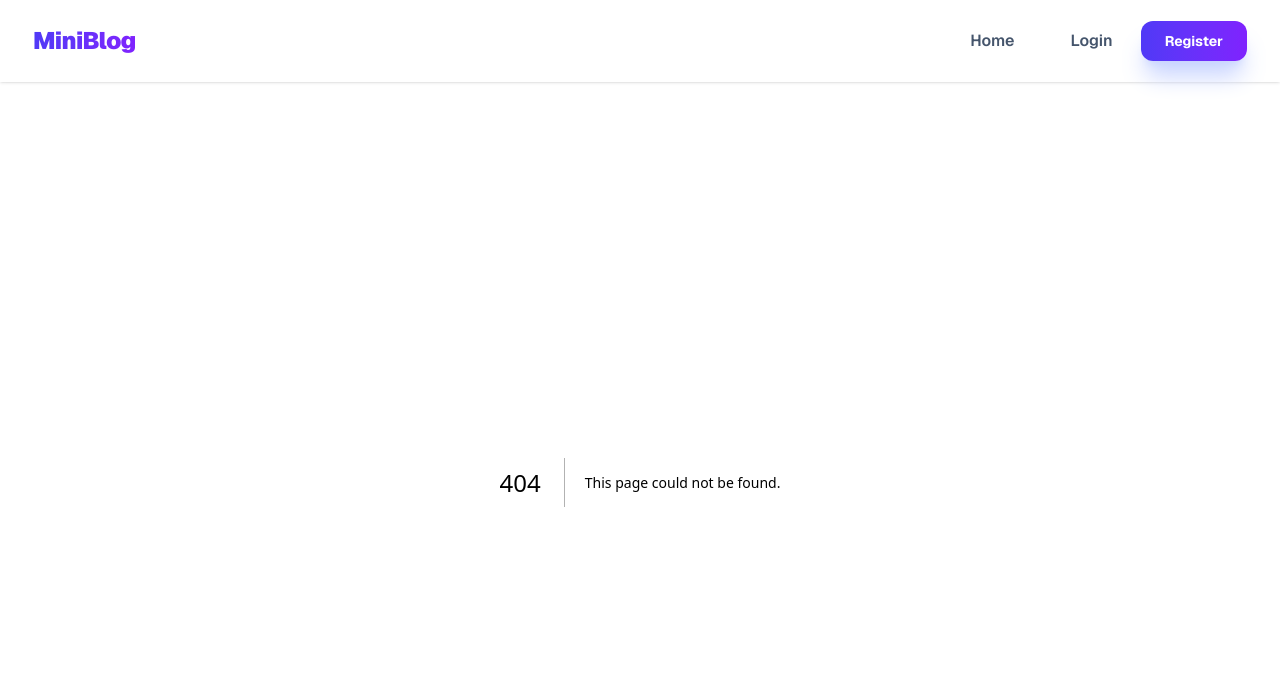
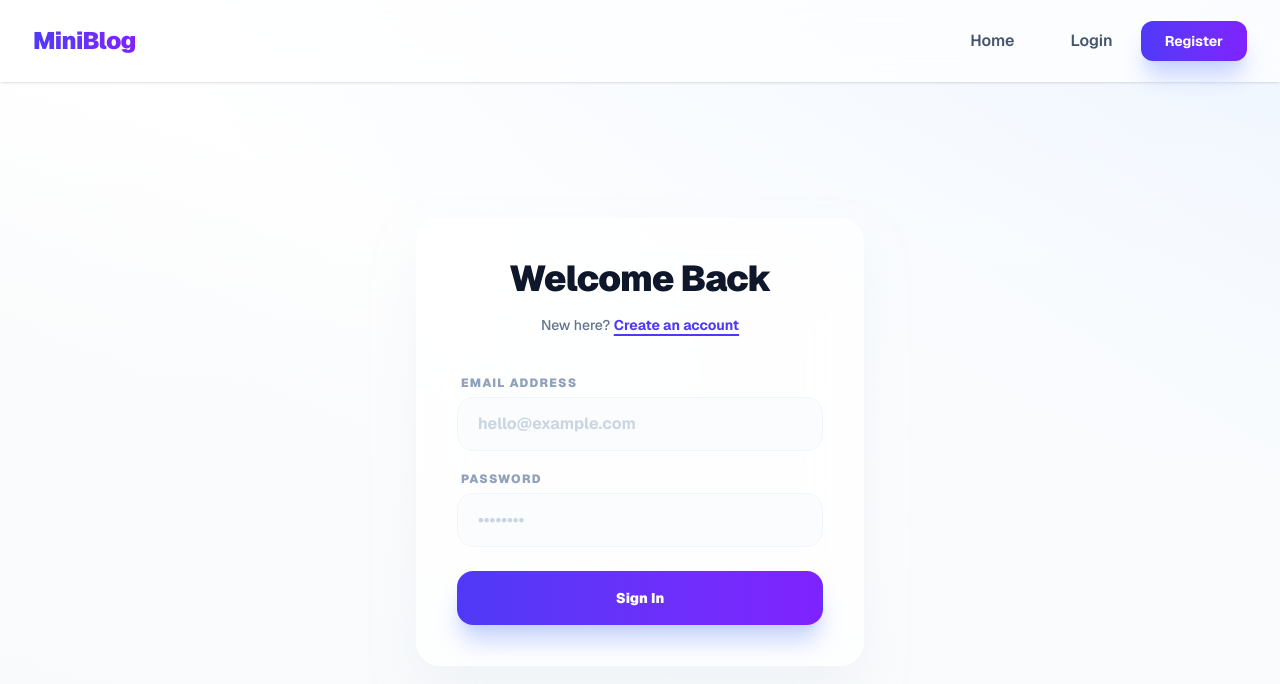
Before and after one commit to pryge/mini-blog, a Next.js app in the folder frontend/: page /login in a window 1280 px wide. Before the commit this address had no page. Shown: the top 684 px of the page. Built offline with nearby package versions, Linux system fonts and the light colour scheme.

Commit message:
add login page

```diff
--- /dev/null
+++ b/frontend/app/login/page.tsx
@@ -0,0 +1,92 @@
+"use client";
+
+import React, { useState } from "react";
+import { useAuth } from "@/context/auth-context";
+import api from "@/lib/api";
+import { isAxiosError } from "axios";
+import Link from "next/link";
+
+export default function LoginPage() {
+  const [email, setEmail] = useState("");
+  const [password, setPassword] = useState("");
+  const [error, setError] = useState("");
+  const { login } = useAuth();
+
+  const handleSubmit = async (e: React.FormEvent) => {
+    e.preventDefault();
+    setError("");
+    try {
+      const response = await api.post("/auth/login", { email, password });
+      await login(response.data.token);
+    } catch (err: unknown) {
+      if (isAxiosError(err)) {
+        setError(err.response?.data?.error || "Error during login");
+      } else {
+        setError("An unexpected error occurred");
+      }
+    }
+  };
+
+  return (
+    <div className="min-h-[calc(100vh-5rem)] flex items-center justify-center px-4 py-20 bg-linear-to-b from-transparent to-slate-50">
+      <div className="max-w-md w-full space-y-10 bg-white/70 backdrop-blur-2xl p-10 rounded-3xl border border-white shadow-2xl shadow-slate-200/50">
+        <div>
+          <h2 className="text-center text-4xl font-black text-slate-900 tracking-tight">
+            Welcome Back
+          </h2>
+          <p className="mt-4 text-center text-sm text-slate-500 font-medium">
+            New here?{" "}
+            <Link
+              href="/register"
+              className="font-bold text-indigo-600 hover:text-indigo-500 transition-colors underline decoration-2 underline-offset-4"
+            >
+              Create an account
+            </Link>
+          </p>
+        </div>
+        <form className="mt-8 space-y-6" onSubmit={handleSubmit}>
+          {error && (
+            <div className="bg-red-50 border border-red-200 text-red-600 px-5 py-4 rounded-2xl text-sm font-bold animate-shake">
+              {error}
+            </div>
+          )}
+          <div className="space-y-5">
+            <div>
+              <label className="text-xs font-black text-slate-400 uppercase tracking-widest block mb-1.5 ml-1">
+                Email Address
+              </label>
+              <input
+                type="email"
+                required
+                className="w-full bg-slate-50/50 border border-slate-100 rounded-2xl px-5 py-3.5 text-slate-900 font-bold focus:ring-4 focus:ring-indigo-500/10 focus:border-indigo-500 transition-all outline-none placeholder:text-slate-300"
+                placeholder="hello@example.com"
+                value={email}
+                onChange={(e) => setEmail(e.target.value)}
+              />
+            </div>
+            <div>
+              <label className="text-xs font-black text-slate-400 uppercase tracking-widest block mb-1.5 ml-1">
+                Password
+              </label>
+              <input
+                type="password"
+                required
+                className="w-full bg-slate-50/50 border border-slate-100 rounded-2xl px-5 py-3.5 text-slate-900 font-bold focus:ring-4 focus:ring-indigo-500/10 focus:border-indigo-500 transition-all outline-none placeholder:text-slate-300"
+                placeholder="••••••••"
+                value={password}
+                onChange={(e) => setPassword(e.target.value)}
+              />
+            </div>
+          </div>
+
+          <button
+            type="submit"
+            className="w-full flex justify-center py-4 px-4 border border-transparent rounded-2xl shadow-xl shadow-indigo-200 text-sm font-black text-white bg-linear-to-r from-indigo-600 to-violet-600 hover:from-indigo-500 hover:to-violet-500 focus:outline-none focus:ring-2 focus:ring-offset-2 focus:ring-indigo-500 transition-all active:scale-95"
+          >
+            Sign In
+          </button>
+        </form>
+      </div>
+    </div>
+  );
+}
```
